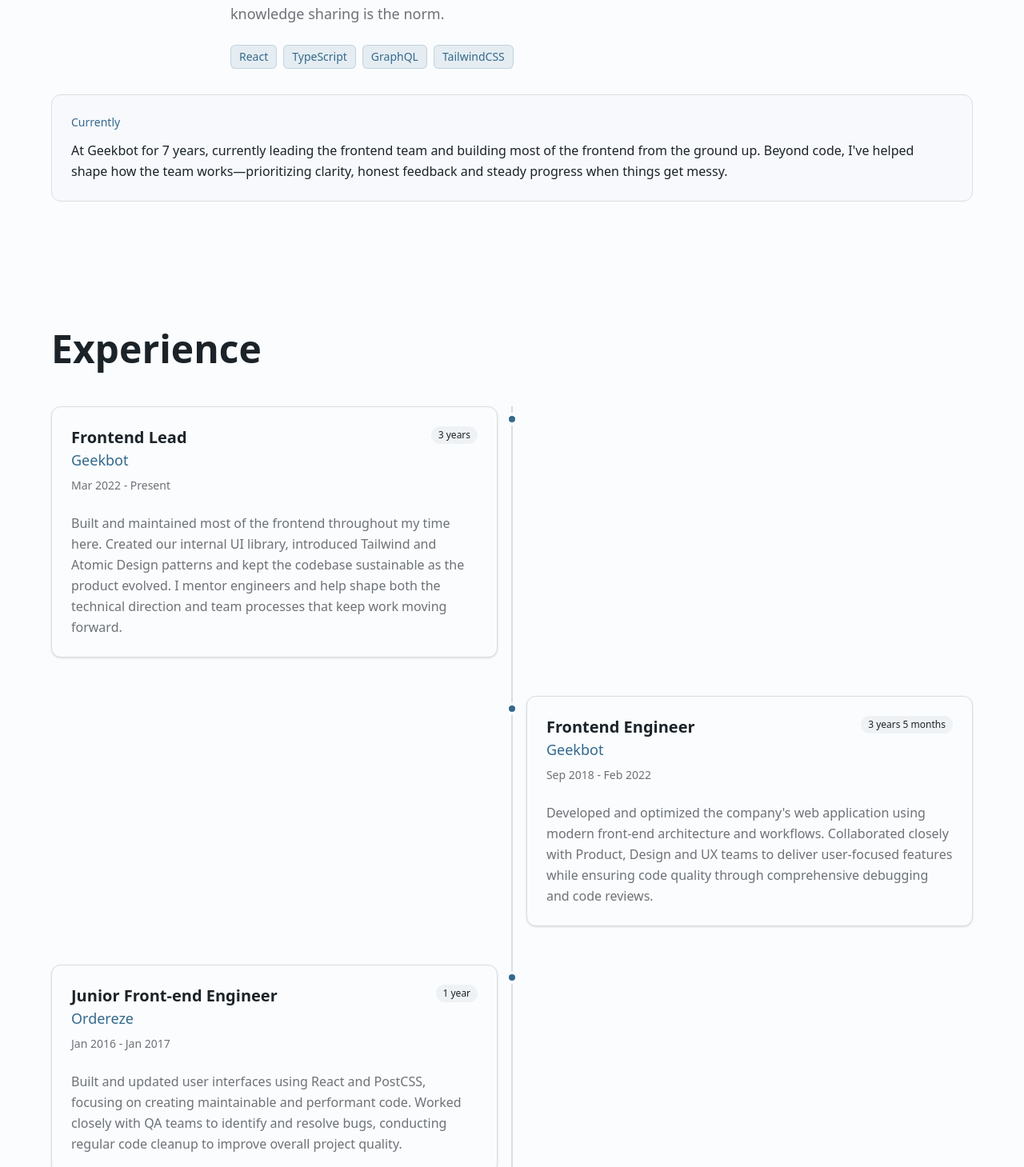
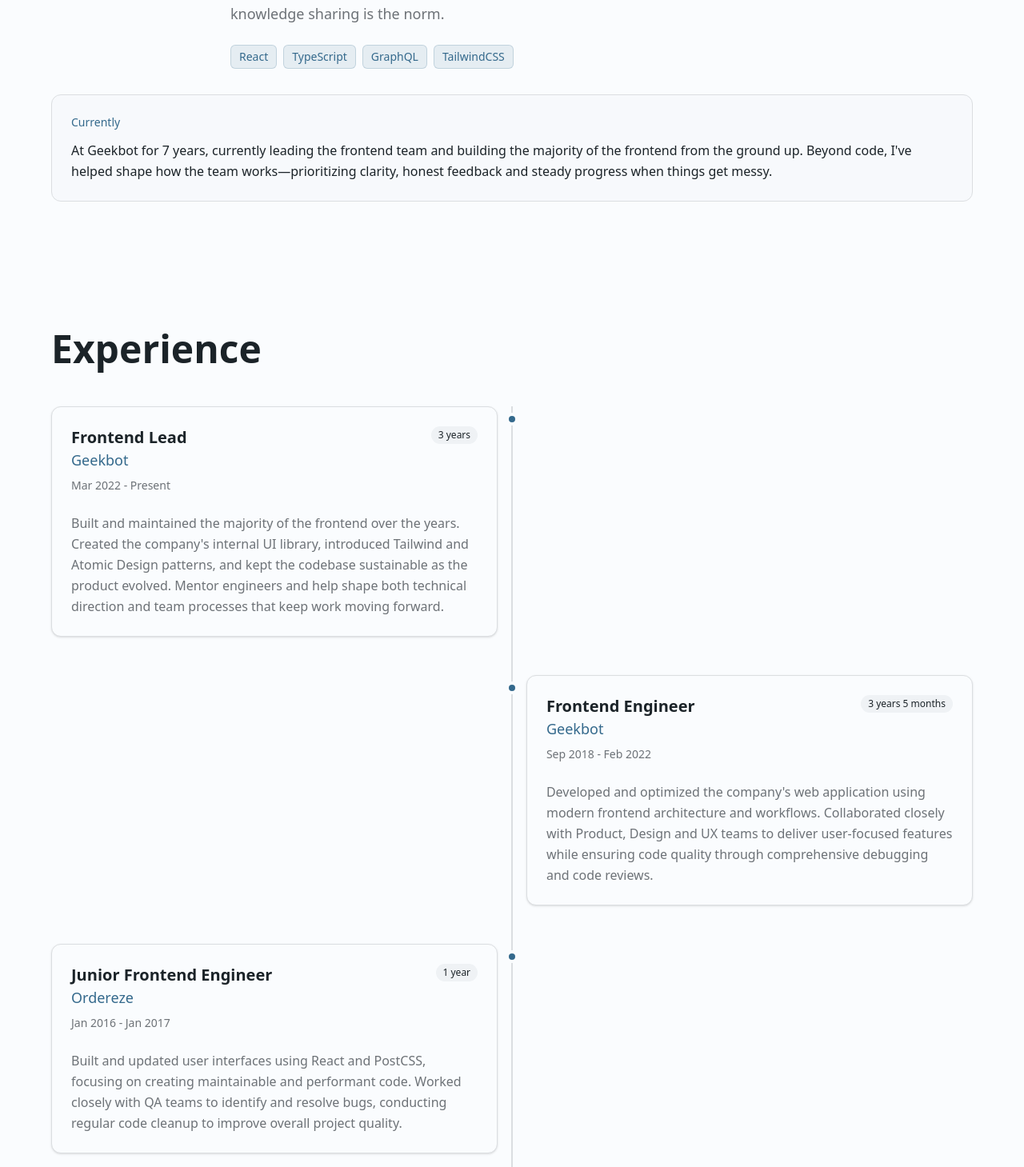
Before and after one commit to theodamia/theodamia.dev, a Next.js app: page / in a window 1280 px wide. Shown: the part 1181-2640 px from the top of the page at 80% size. Built offline with nearby package versions, Linux system fonts and the light colour scheme.

Commit message:
Updated some texts

```diff
--- a/components/about.tsx
+++ b/components/about.tsx
@@ -96,8 +96,8 @@ export function About() {
           >
             <div className='text-primary text-sm font-medium'>Currently</div>
             <p className='text-foreground text-base leading-relaxed'>
-              At Geekbot for 7 years, currently leading the frontend team and building most of the
-              frontend from the ground up. Beyond code, I've helped shape how the team
+              At Geekbot for 7 years, currently leading the frontend team and building the majority
+              of the frontend from the ground up. Beyond code, I've helped shape how the team
               works—prioritizing clarity, honest feedback and steady progress when things get messy.
             </p>
           </div>
--- a/components/experience.tsx
+++ b/components/experience.tsx
@@ -12,7 +12,7 @@ const EXPERIENCES = [
     period: 'Mar 2022 - Present',
     duration: '3 years',
     description:
-      'Built and maintained most of the frontend throughout my time here. Created our internal UI library, introduced Tailwind and Atomic Design patterns and kept the codebase sustainable as the product evolved. I mentor engineers and help shape both the technical direction and team processes that keep work moving forward.',
+      "Built and maintained the majority of the frontend over the years. Created the company's internal UI library, introduced Tailwind and Atomic Design patterns, and kept the codebase sustainable as the product evolved. Mentor engineers and help shape both technical direction and team processes that keep work moving forward.",
   },
   {
     title: 'Frontend Engineer',
@@ -20,10 +20,10 @@ const EXPERIENCES = [
     period: 'Sep 2018 - Feb 2022',
     duration: '3 years 5 months',
     description:
-      "Developed and optimized the company's web application using modern front-end architecture and workflows. Collaborated closely with Product, Design and UX teams to deliver user-focused features while ensuring code quality through comprehensive debugging and code reviews.",
+      "Developed and optimized the company's web application using modern frontend architecture and workflows. Collaborated closely with Product, Design and UX teams to deliver user-focused features while ensuring code quality through comprehensive debugging and code reviews.",
   },
   {
-    title: 'Junior Front-end Engineer',
+    title: 'Junior Frontend Engineer',
     company: 'Ordereze',
     period: 'Jan 2016 - Jan 2017',
     duration: '1 year',
```
